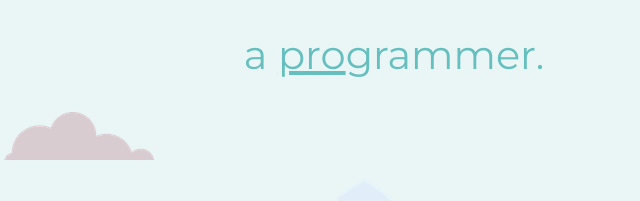
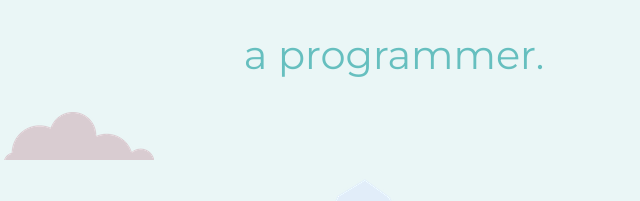
Before and after one commit to GMBear/site, a plain HTML site: page index.html in a window 1280 px wide. Shown: the part 295-496 px from the top of the page, 246-886 px from the left. Drawn offline with Linux system fonts and the light colour scheme.

Commit message:
Update index.html
style changes

```diff
--- a/index.html
+++ b/index.html
@@ -12,7 +12,7 @@
     <div class="top-container">
       <img class="cloud-1" src="CSS - My Site Images/cloud.png" alt="cloud-img">
       <h1>I'm Craig,</h1>
-      <h2>a <span class="underlined">pro</span>grammer.</h2>
+      <h2>a programmer.</h2>
       <img class="cloud-2" src="CSS - My Site Images/cloud.png" alt="cloud-img">
       <img src="CSS - My Site Images/mountain.png" alt="mountain-img">
     </div>
```
